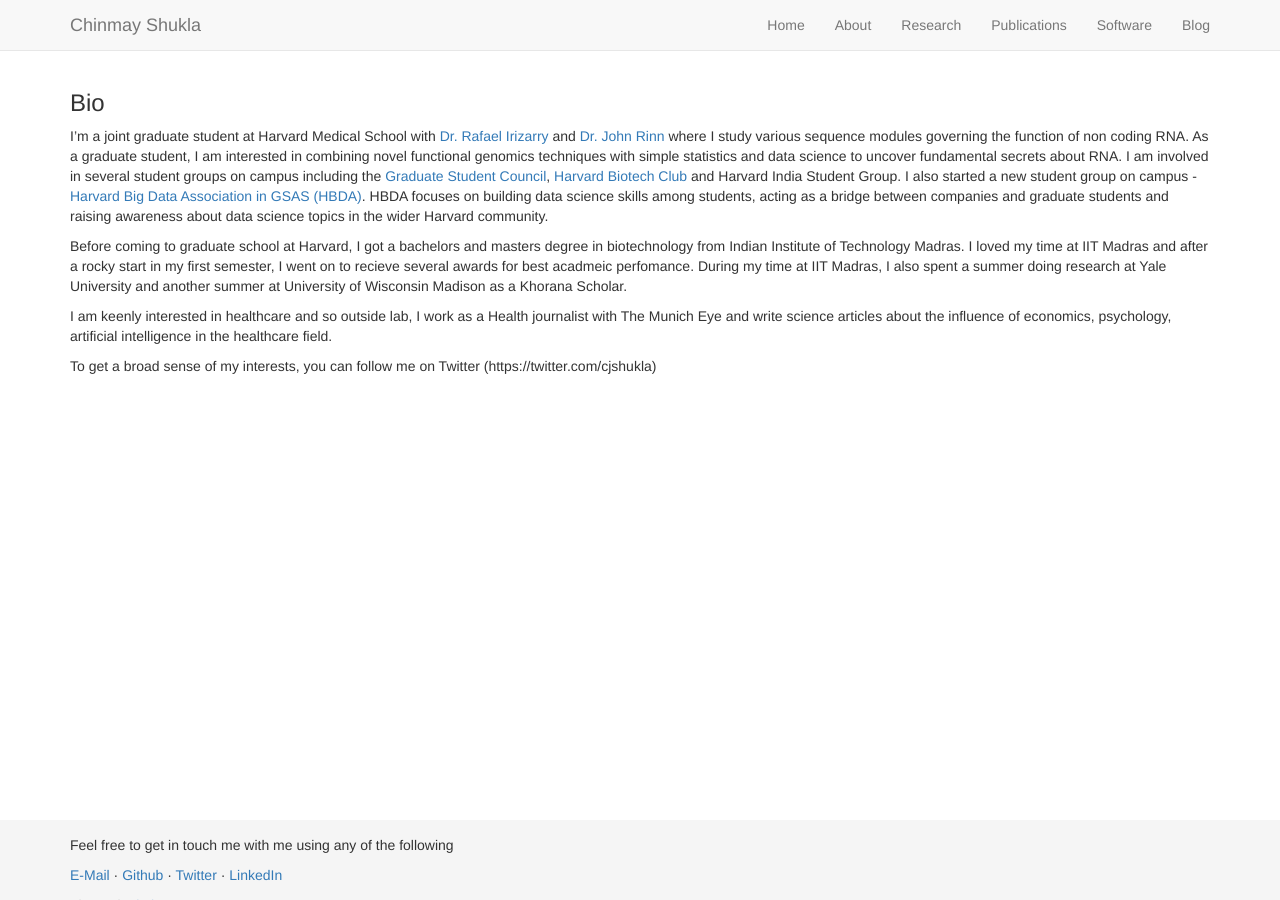
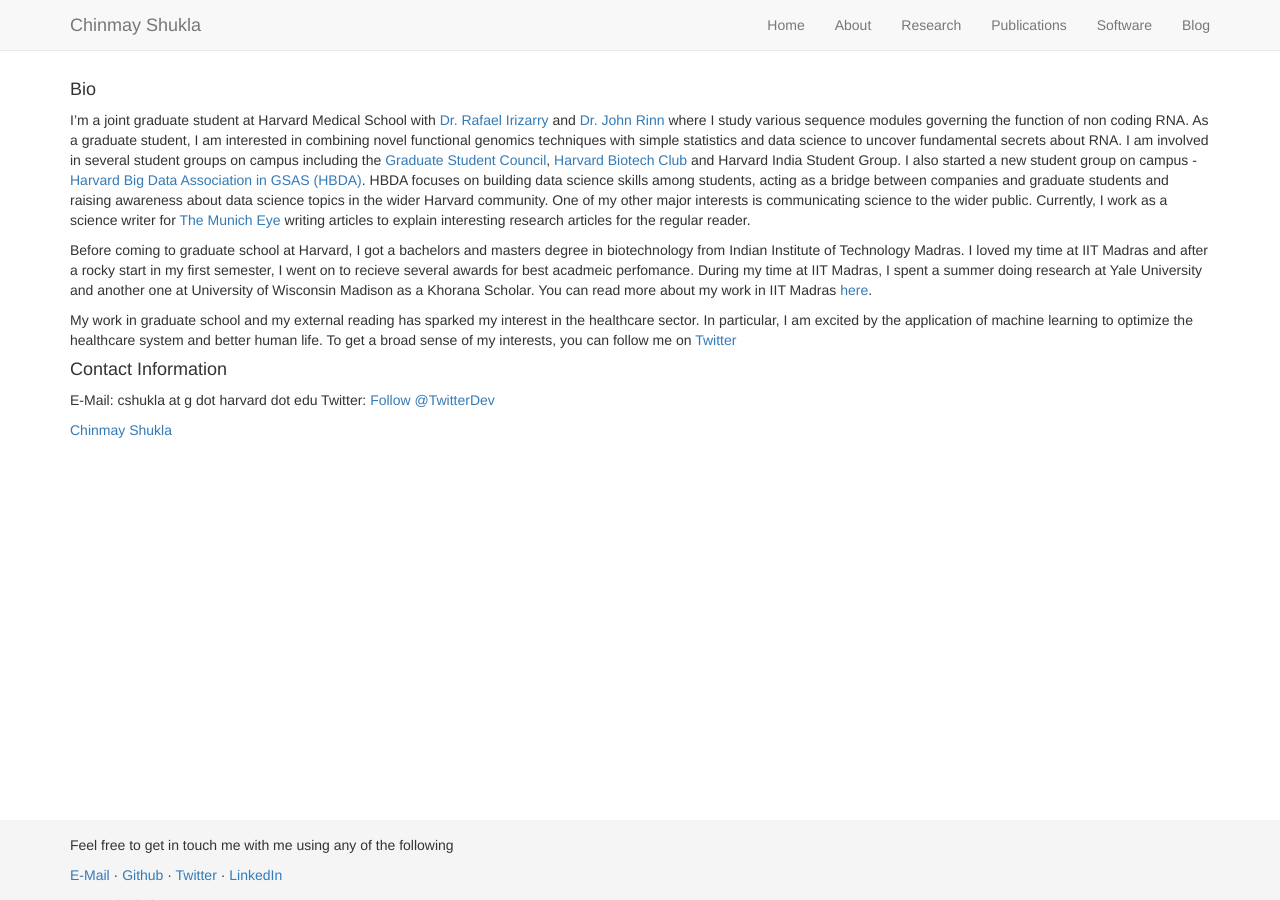
Before and after one commit to cshukla/cshukla.github.io, a Jekyll site: the page built from pages/about.md, in a window 1280 px wide and 900 px high. Built offline with Jekyll 4.4.1, drawn with Linux system fonts in a browser that asks for light colours; nearby versions of some CDN libraries; comment, search, counter and statistics services are not loaded.

Commit message:
add contact information

```diff
--- a/pages/about.md
+++ b/pages/about.md
@@ -3,12 +3,16 @@
 title: About
 ---
 
-### Bio
+#### Bio
 
-I'm a joint graduate student at Harvard Medical School with [Dr. Rafael Irizarry](http://rafalab.github.io) and [Dr. John Rinn](http://rinnlab.com) where I study various sequence modules governing the function of non coding RNA. As a graduate student, I am interested in combining novel functional genomics techniques with simple statistics and data science to uncover fundamental secrets about RNA. I am involved in several student groups on campus including the [Graduate Student Council](http://gsc.fas.harvard.edu/people/chinmay-shukla), [Harvard Biotech Club](http://thebiotechclub.org/leadership-team/) and Harvard India Student Group. I also started a new student group on campus - [Harvard Big Data Association in GSAS (HBDA)](http://harvardbigdata.com). HBDA focuses on building data science skills among students, acting as a bridge between companies and graduate students and raising awareness about data science topics in the wider Harvard community.
+I'm a joint graduate student at Harvard Medical School with [Dr. Rafael Irizarry](http://rafalab.github.io) and [Dr. John Rinn](http://rinnlab.com) where I study various sequence modules governing the function of non coding RNA. As a graduate student, I am interested in combining novel functional genomics techniques with simple statistics and data science to uncover fundamental secrets about RNA. I am involved in several student groups on campus including the [Graduate Student Council](http://gsc.fas.harvard.edu/people/chinmay-shukla), [Harvard Biotech Club](http://thebiotechclub.org/leadership-team/) and Harvard India Student Group. I also started a new student group on campus - [Harvard Big Data Association in GSAS (HBDA)](http://harvardbigdata.com). HBDA focuses on building data science skills among students, acting as a bridge between companies and graduate students and raising awareness about data science topics in the wider Harvard community. One of my other major interests is communicating science to the wider public. Currently, I work as a science writer for [The Munich Eye](http://themunicheye.com/global_scripts/contributors/index.php?contributor=Chinmay%20Shukla) writing articles to explain interesting research articles for the regular reader.
 
-Before coming to graduate school at Harvard, I got a bachelors and masters degree in biotechnology from Indian Institute of Technology Madras. I loved my time at IIT Madras and after a rocky start in my first semester, I went on to recieve several awards for best acadmeic perfomance. During my time at IIT Madras, I also spent a summer doing research at Yale University and another summer at University of Wisconsin Madison as a Khorana Scholar.
+Before coming to graduate school at Harvard, I got a bachelors and masters degree in biotechnology from Indian Institute of Technology Madras. I loved my time at IIT Madras and after a rocky start in my first semester, I went on to recieve several awards for best acadmeic perfomance. During my time at IIT Madras, I spent a summer doing research at Yale University and another one at University of Wisconsin Madison as a Khorana Scholar. You can read more about my work in IIT Madras [here](http://openwetware.org/wiki/User:Chinmay_Shukla).
 
-I am keenly interested in healthcare and so outside lab, I work as a Health journalist with The Munich Eye and write science articles about the influence of economics, psychology, artificial intelligence in the healthcare field.
+My work in graduate school and my external reading has sparked my interest in the healthcare sector. In particular, I am excited by the application of machine learning to optimize the healthcare system and better human life. To get a broad sense of my interests, you can follow me on [Twitter](https://twitter.com/cjshukla)
 
-To get a broad sense of my interests, you can follow me on Twitter (https://twitter.com/cjshukla)
+#### Contact Information
+
+E-Mail: cshukla at g dot harvard dot edu
+Twitter: <a href="https://twitter.com/TwitterDev" class="twitter-follow-button" data-show-count="false">Follow @TwitterDev</a><script async src="//platform.twitter.com/widgets.js" charset="utf-8"></script>
+<div class="LI-profile-badge"  data-version="v1" data-size="medium" data-locale="en_US" data-type="horizontal" data-theme="light" data-vanity="shuklachinmay"><a class="LI-simple-link" href='https://www.linkedin.com/in/shuklachinmay?trk=profile-badge'>Chinmay Shukla</a></div>
```
